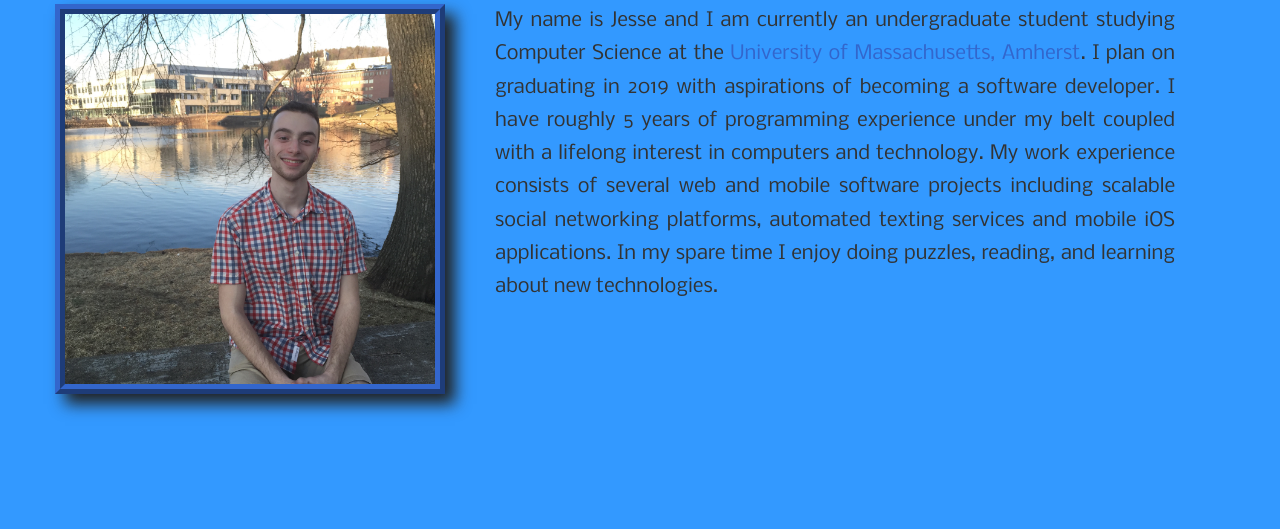
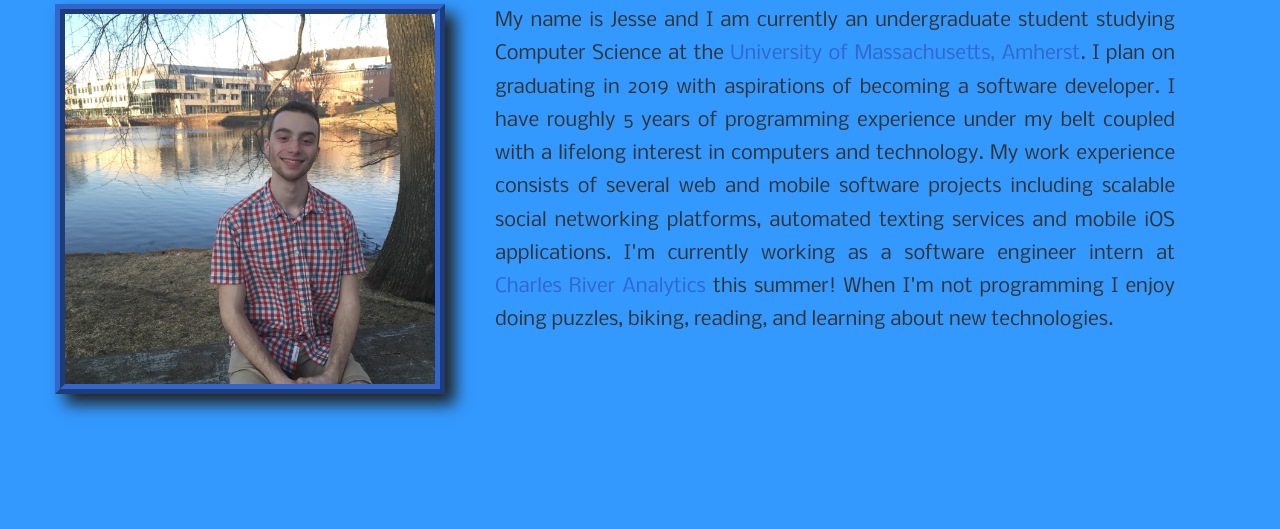
Before and after one commit to jrbartola/Website, a Python web app: template templates/index.html in a window 1280 px wide. Shown: the part 851-1380 px from the top of the page. Run offline with Jinja, Linux system fonts and the light colour scheme; the template is opened without the code that fills it, so the values that code supplies are empty; some libraries are stand-ins or nearby versions; some web fonts are replaced.

Commit message:
Updated resume and bio description:

```diff
--- a/templates/index.html
+++ b/templates/index.html
@@ -73,7 +73,7 @@
                 <!-- </div> -->
                 <!-- <div class="col-md-8"> -->
                     <div class="about-bio">
-                        <p id="mybio">My name is Jesse and I am currently an undergraduate student studying Computer Science at the <a href="http://www.umass.edu/">University of Massachusetts, Amherst</a>. I plan on graduating in 2019 with aspirations of becoming a software developer. I have roughly 5 years of programming experience under my belt coupled with a lifelong interest in computers and technology. My work experience consists of several web and mobile software projects including scalable social networking platforms, automated texting services and mobile iOS applications. In my spare time I enjoy doing puzzles, reading, and learning about new technologies.
+                        <p id="mybio">My name is Jesse and I am currently an undergraduate student studying Computer Science at the <a href="http://www.umass.edu/">University of Massachusetts, Amherst</a>. I plan on graduating in 2019 with aspirations of becoming a software developer. I have roughly 5 years of programming experience under my belt coupled with a lifelong interest in computers and technology. My work experience consists of several web and mobile software projects including scalable social networking platforms, automated texting services and mobile iOS applications. I'm currently working as a software engineer intern at <a href="http://cra.com/">Charles River Analytics</a> this summer! When I'm not programming I enjoy doing puzzles, biking, reading, and learning about new technologies.
                         </p>
                     </div>
                 <!-- </div> -->
```
Also changed, not shown: 1 other file.
